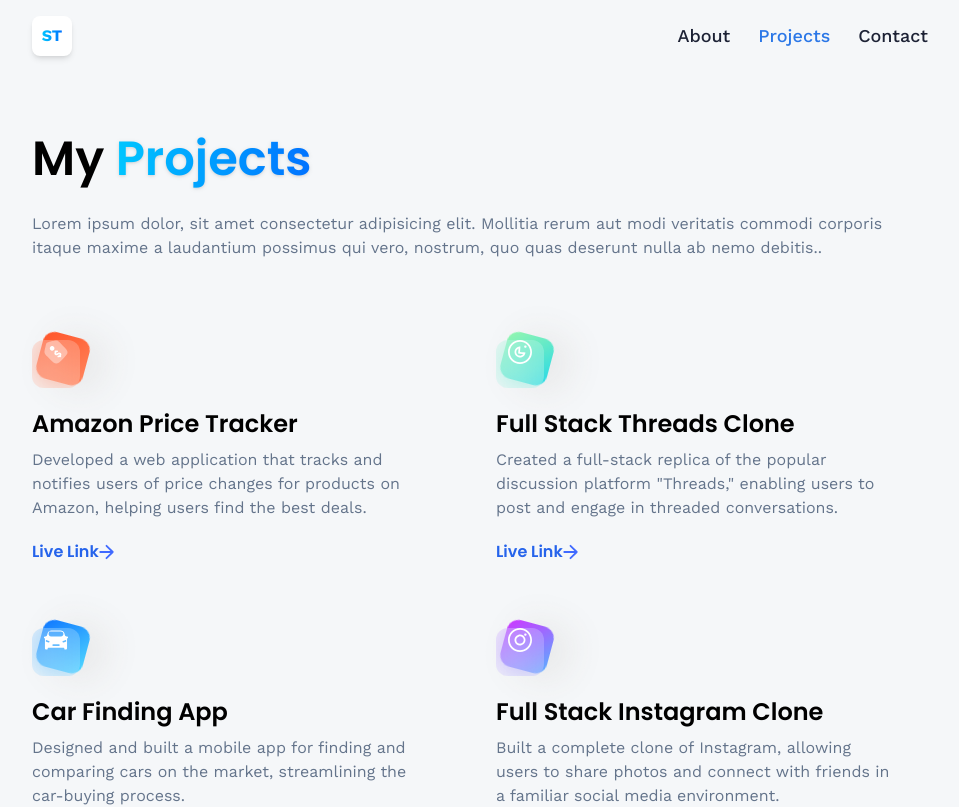
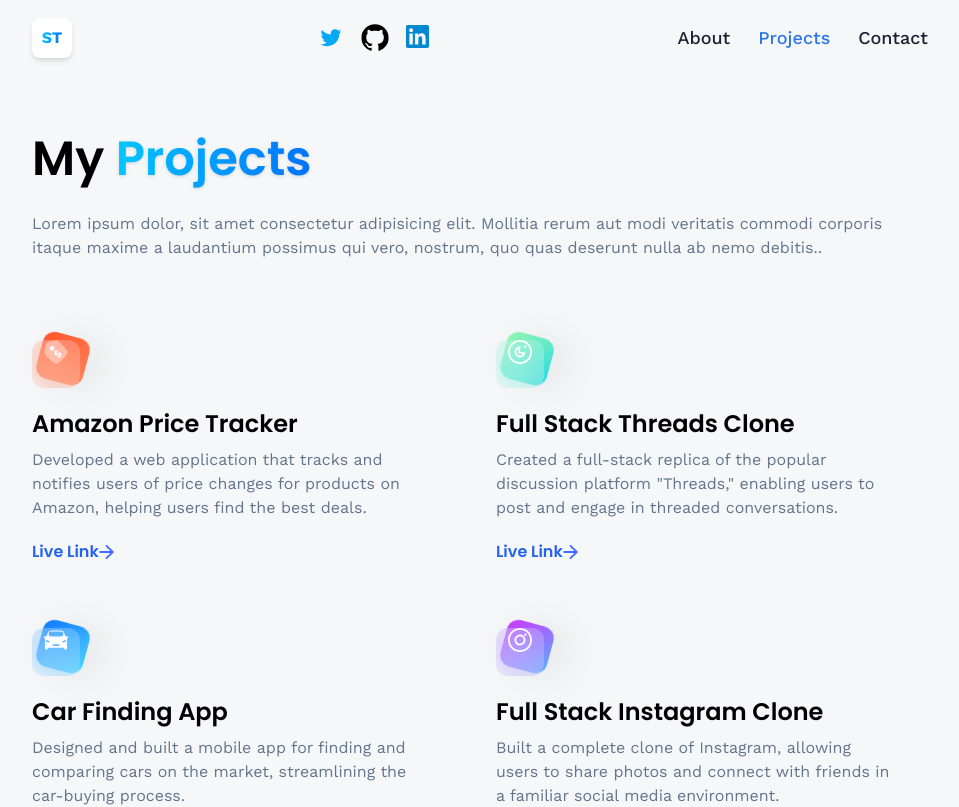
Before and after one commit to simontcodes/3D-portfolio, a React (Vite) app: page /projects in a window 1280 px wide. Shown: the top 807 px of the page, without its empty margins (160-1119 px from the left). Built offline with nearby package versions, Linux system fonts and the light colour scheme; no server answers.

Commit message:
added social media links to navbar

```diff
--- a/src/components/Navbar.jsx
+++ b/src/components/Navbar.jsx
@@ -1,5 +1,6 @@
 import React from "react";
-import { NavLink } from "react-router-dom";
+import { Link, NavLink } from "react-router-dom";
+import { socialLinks } from "../constants";
 
 const Navbar = () => {
   return (
@@ -10,6 +11,17 @@
       >
         <p className=" blue-gradient_text">ST</p>
       </NavLink>
+
+      <div className=" border-s-orange-50 flex justify-center items-center">
+
+          {socialLinks.map((social) => {
+           return (
+            <div className=" cursor-pointer m-2 w-7 h-7">
+              <Link to={social.link} target="_blank"><img src={social.iconUrl} alt={social.name} /></Link>
+            </div>
+          )})}
+
+      </div>
       <nav className=" flex text-lg gap-7 font-medium">
         <NavLink
           to="/about"
@@ -25,7 +37,7 @@
             isActive ? "text-blue-500" : " text-black-500"
           }
         >
-         Projects
+          Projects
         </NavLink>
         <NavLink
           to="/contact"
--- a/src/constants/index.js
+++ b/src/constants/index.js
@@ -1,5 +1,6 @@
 import { meta, shopify, starbucks, tesla } from "../assets/images";
 import {
+    twitter,
     car,
     contact,
     css,
@@ -166,19 +167,19 @@
 
 export const socialLinks = [
     {
-        name: 'Contact',
-        iconUrl: contact,
-        link: '/contact',
+        name: 'Twitter',
+        iconUrl: twitter,
+        link: 'https://www.twitter.com/simon_codes',
     },
     {
         name: 'GitHub',
         iconUrl: github,
-        link: 'https://github.com/YourGitHubUsername',
+        link: 'https://github.com/simontcodes',
     },
     {
         name: 'LinkedIn',
         iconUrl: linkedin,
-        link: 'https://www.linkedin.com/in/YourLinkedInUsername',
+        link: 'https://www.linkedin.com/in/simon-tang-arias/',
     }
 ];
 
```
